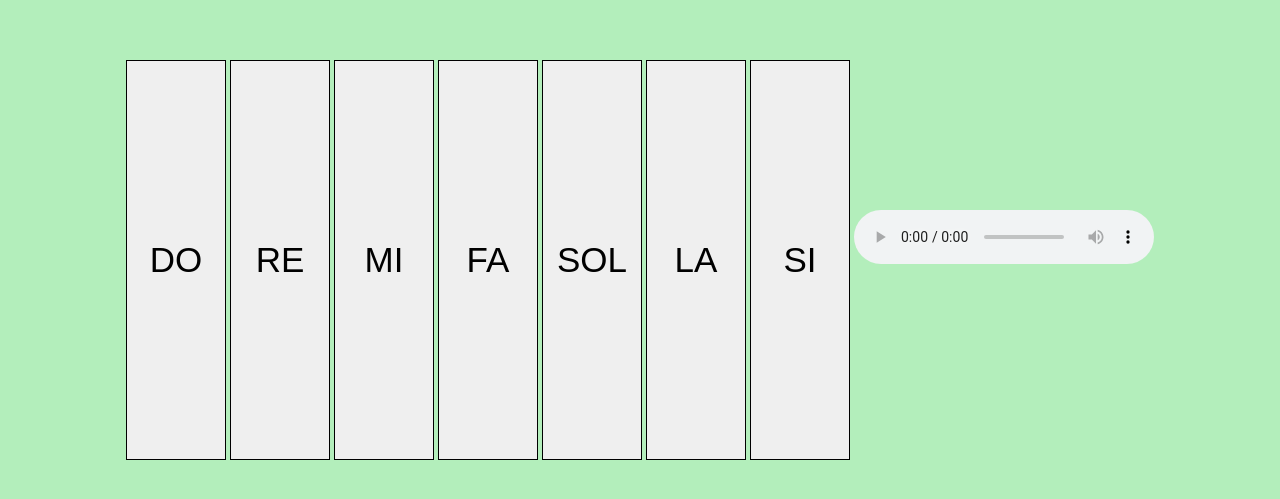
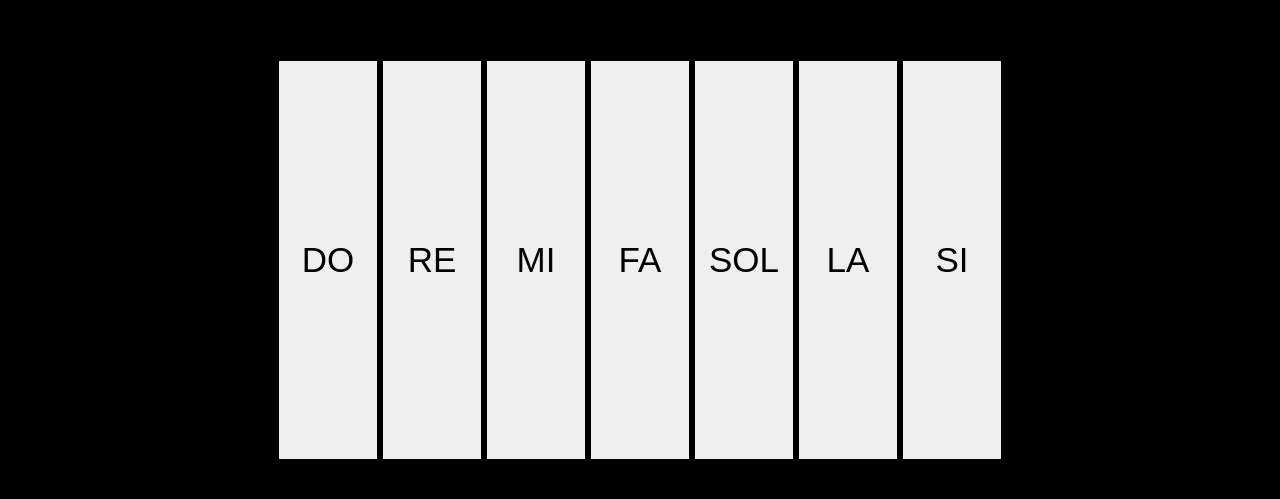
Before and after one commit to Marinabsanz/Javascript-practicas, a plain HTML site: page PIANO ejercicio/index.html in a window 1280 px wide. Shown: the part 141-640 px from the top of the page. Drawn offline with Linux system fonts and the light colour scheme.

Commit message:
Promises????

```diff
--- a/PIANO ejercicio/index.html
+++ b/PIANO ejercicio/index.html
@@ -13,16 +13,16 @@
 
 
     <form>
-        <input type="button" id="do-C" class="js-do" value= DO >
-        <input type="button"  id="re-D" class="js-re" value= RE>
-        <input type="button"  id="mi-E" class="js-mi" value=MI>
-        <input type="button"  id="fa-F" class="js-fa" value=FA>
-        <input type="button"  id="sol-G" class="js-sol" value=SOL>
-        <input type="button"  id="la-A" class="js-la" value=LA>
-        <input type="button"  id="si-B" class="js-si" value=SI>
+        <button data-note="DO" id="do-C" class="js-do" > DO</button>
+        <button data-note="RE" id="re-D" class="js-re" > RE</button>
+        <button data-note="MI" id="mi-E" class="js-mi" > MI</button>
+        <button data-note="FA"  id="fa-F" class="js-fa" > FA</button>
+        <button data-note="SOL" id="sol-G" class="js-sol" > SOL</button>
+        <button data-note="LA"  id="la-A" class="js-la"> LA</button>
+        <button data-note="SI" id="si-B" class="js-si" > SI </button>
 
-        <audio src="./sounds/DO.wav" id="audioD" class="js-DWaw" controls></audio>
-       <audio src= "./sounds/RE.wav" id= "audioR" class= "js-ReWaw"></audio>
+        <audio src="./sounds/DO.wav" id="audioDo" ></audio>
+       <audio src= "./sounds/RE.wav" id= "audioR" ></audio>
        <audio src= "./sounds/MI.wav" class= "js-MiWaw" ></audio>
        <audio src= "./sounds/FA.wav"  class= "js-FaWaw"></audio>
     </form>
--- a/PIANO ejercicio/js/jsmain.js
+++ b/PIANO ejercicio/js/jsmain.js
@@ -2,7 +2,7 @@
 
 //2 eventos
 
-//alert ('Bienvenido a mi piano');
+//alert ('Bienvenid@ a mi piano  :D');
 
 
 const buttonDo = document.querySelector(".js-do");
@@ -13,12 +13,19 @@ const buttonASol= document.querySelector(".js-sol");
 const buttonLa= document.querySelector(".js-la");
 const buttonSi= document.querySelector(".js-si");
 
+const buttons= document.querySelectorAll ('button');
+
+buttons.forEach (
+    button => button.addEventListener ('click', reproduceSound)
+);
 
 
-buttonDo.addEventListener ('click', reproduceSound() );
-//buttonDo.alert ('hola soy do'); no va
+function reproduceSound (event) {
+    const button = event.target;
+    const note = button.dataset.note;
 
-function reproduceSound (event) {
-    let audio = document.querySelector (".js-DWaw");
+    const audio = document.getElementById ('audio${note}') ;
+    audio.play();
+    console.log(audio);
 
 }
--- a/PIANO ejercicio/styles/main.css
+++ b/PIANO ejercicio/styles/main.css
@@ -9,16 +9,17 @@
 }
 
 body {
-  background: rgb(179, 238, 187);
+  background:black;
   text-align: center;
   line-height: 100vh;
 }
 
-input {
+button {
   border: black solid 1px;
   vertical-align: middle;
   width: 100px;
   height: 400px;
   font-size: 35px;
   color: black;
+  text-align: center;
 }
```
